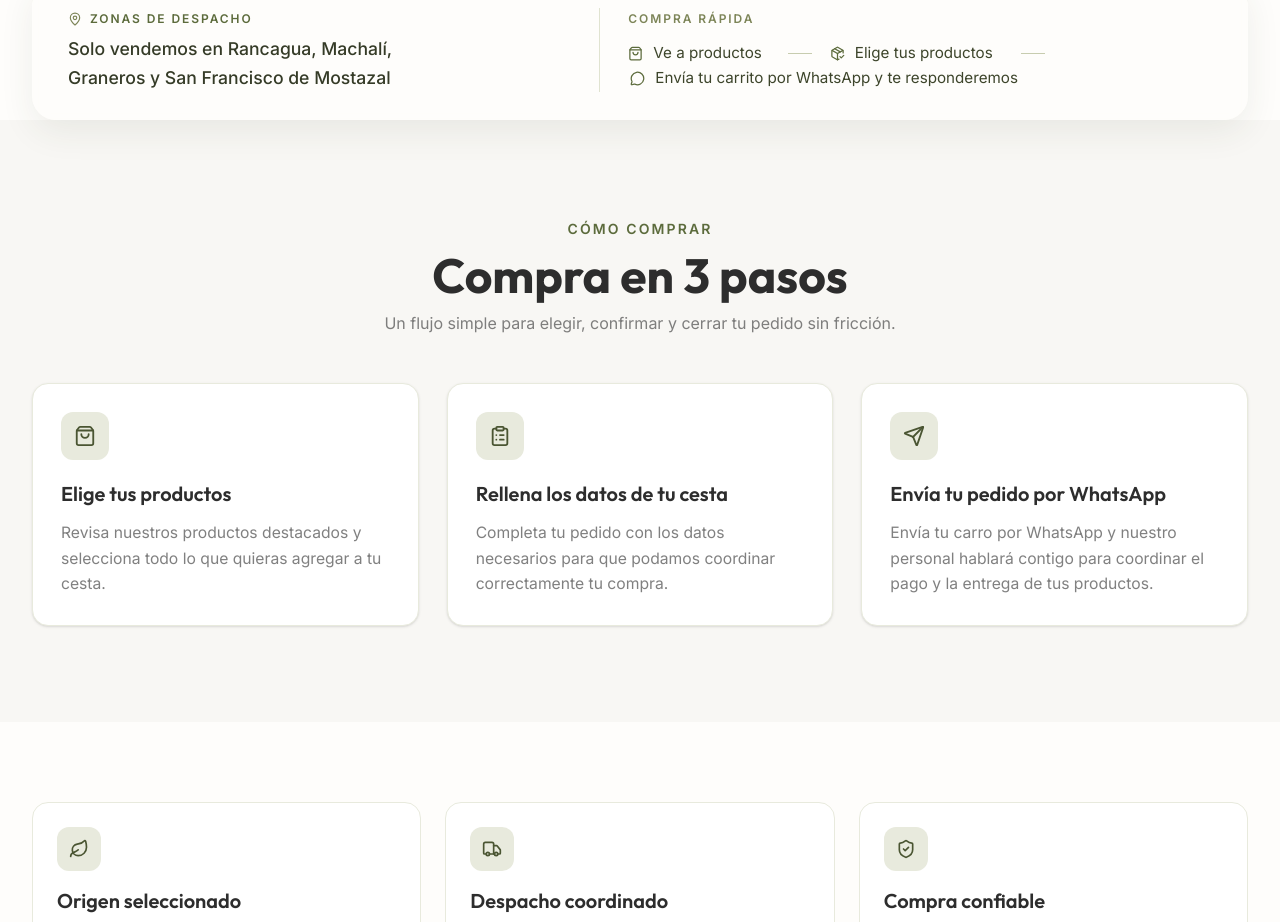
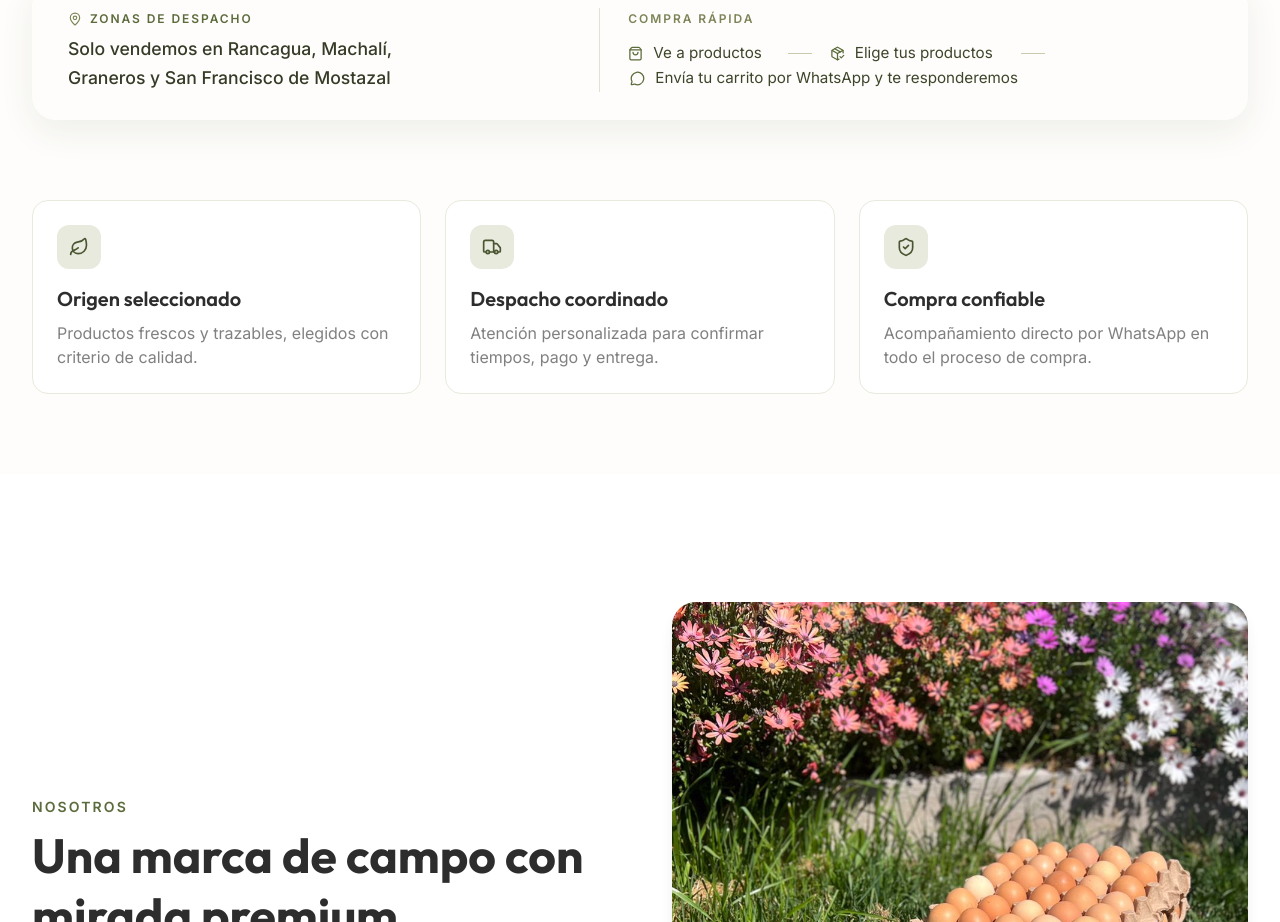
Before and after one commit to fpgalarce-creator/adg_vf, a React (Vite) app in the folder client/: page / in a window 1280 px wide. Shown: the part 861-1783 px from the top of the page. Built offline with nearby package versions, Linux system fonts and the light colour scheme.

Commit message:
Remove home 'Compra en 3 pasos' section

```diff
--- a/client/src/App.jsx
+++ b/client/src/App.jsx
@@ -4,7 +4,6 @@ import Navbar from './components/Navbar.jsx'
 import Hero from './components/Hero.jsx'
 import HeroInfoBar from './components/HeroInfoBar.jsx'
 import Products from './components/Products.jsx'
-import HowItWorks from './components/HowItWorks.jsx'
 import AboutUs from './components/AboutUs.jsx'
 import Benefits from './components/Benefits.jsx'
 import Contact from './components/Contact.jsx'
@@ -41,7 +40,6 @@ function LandingPage() {
     <PublicLayout>
       <Hero />
       <HeroInfoBar />
-      <HowItWorks />
       <Benefits />
       <AboutUs />
       <Contact />
--- a/client/src/components/HowItWorks.jsx
+++ /dev/null
@@ -1,50 +0,0 @@
-import { ShoppingBag, ClipboardList, Send } from 'lucide-react'
-import ScrollAnimation from './ScrollAnimation.jsx'
-
-const steps = [
-  {
-    icon: ShoppingBag,
-    title: 'Elige tus productos',
-    description: 'Revisa nuestros productos destacados y selecciona todo lo que quieras agregar a tu cesta.',
-  },
-  {
-    icon: ClipboardList,
-    title: 'Rellena los datos de tu cesta',
-    description: 'Completa tu pedido con los datos necesarios para que podamos coordinar correctamente tu compra.',
-  },
-  {
-    icon: Send,
-    title: 'Envía tu pedido por WhatsApp',
-    description: 'Envía tu carro por WhatsApp y nuestro personal hablará contigo para coordinar el pago y la entrega de tus productos.',
-  },
-]
-
-export default function HowItWorks() {
-  return (
-    <section className="bg-[#F8F7F4] py-18 sm:py-22 lg:py-24 overflow-hidden">
-      <div className="max-w-7xl mx-auto px-4 sm:px-6 lg:px-8">
-        <ScrollAnimation>
-          <div className="text-center mb-10 sm:mb-12">
-            <span className="inline-block text-olive-600 text-sm font-semibold uppercase tracking-[0.15em] mb-3">Cómo comprar</span>
-            <h2 className="font-heading font-bold text-3xl sm:text-4xl lg:text-5xl text-dark mb-3">Compra en 3 pasos</h2>
-            <p className="text-dark-light/70 max-w-2xl mx-auto">Un flujo simple para elegir, confirmar y cerrar tu pedido sin fricción.</p>
-          </div>
-        </ScrollAnimation>
-
-        <div className="grid grid-cols-1 md:grid-cols-3 gap-5 lg:gap-7">
-          {steps.map((step, index) => (
-            <ScrollAnimation key={step.title} delay={index * 90}>
-              <div className="h-full bg-white rounded-2xl p-6 sm:p-7 border border-olive-100 shadow-sm">
-                <div className="w-12 h-12 rounded-xl bg-olive-100 text-olive-700 flex items-center justify-center mb-5">
-                  <step.icon size={22} />
-                </div>
-                <h3 className="font-heading font-semibold text-xl text-dark mb-3">{step.title}</h3>
-                <p className="text-dark-light/70 leading-relaxed text-[0.98rem]">{step.description}</p>
-              </div>
-            </ScrollAnimation>
-          ))}
-        </div>
-      </div>
-    </section>
-  )
-}
```
